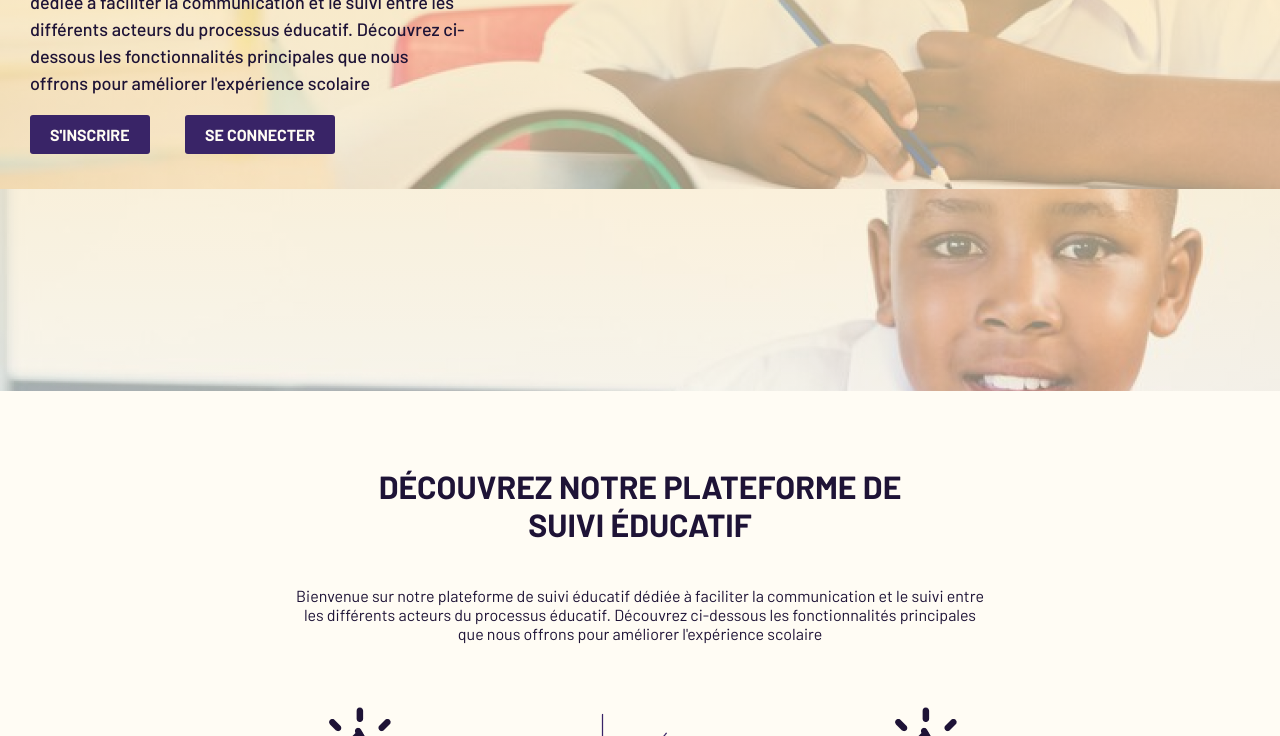
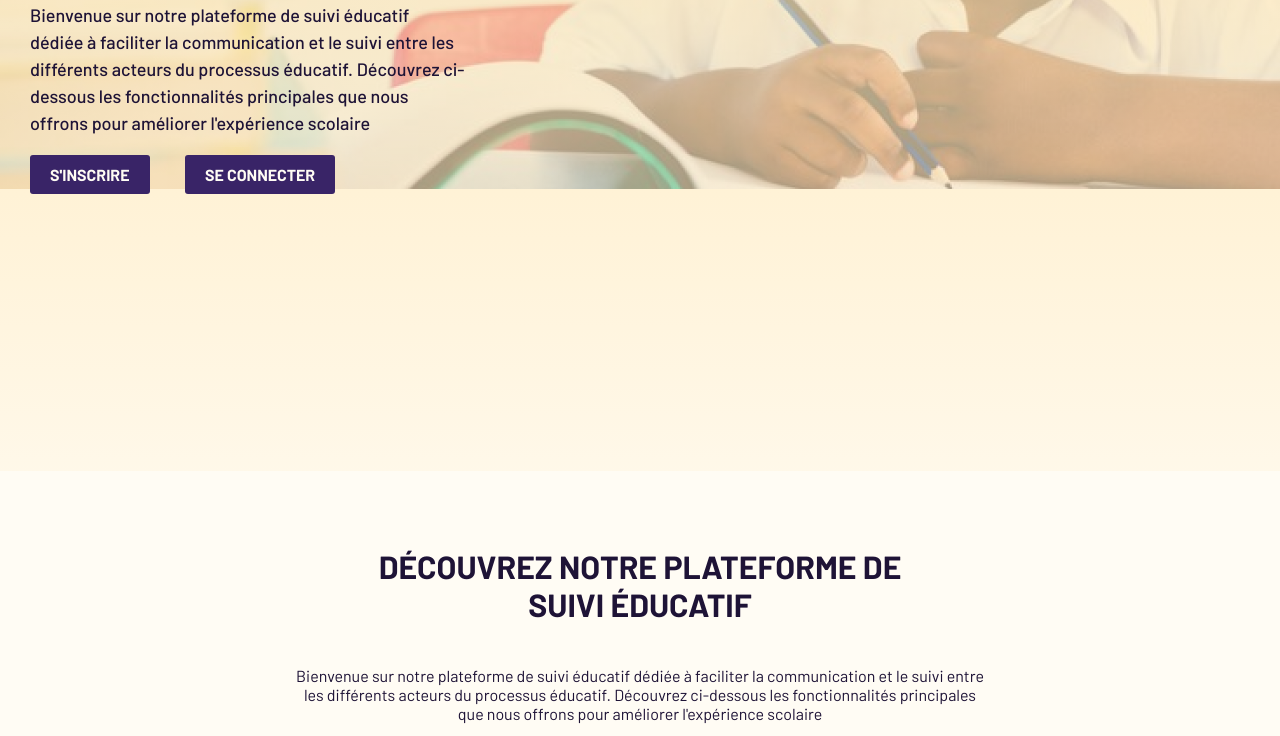
Before and after one commit to Aminata-A/eduConnect, a plain HTML site: page index.html in a window 1280 px wide. Shown: the part 412-1148 px from the top of the page. Drawn offline with Linux system fonts and the light colour scheme.

Commit message:
mi=odification du background image de la banniere

```diff
--- a/style.scss
+++ b/style.scss
@@ -80,7 +80,8 @@ header div a {
 
 .banniere {
   background-image: linear-gradient(rgba(255, 227, 168, 0.864), rgba(255, 243, 218, 0.426)), url("images/Banniere.jpg");
-  min-height: 90vh;
+  background-repeat: no-repeat;
+  min-height: 100vh;
   display: flex;
   flex-wrap: wrap;
   justify-content: flex-start;
```
Also changed, not shown: style.css, 1 other file.
